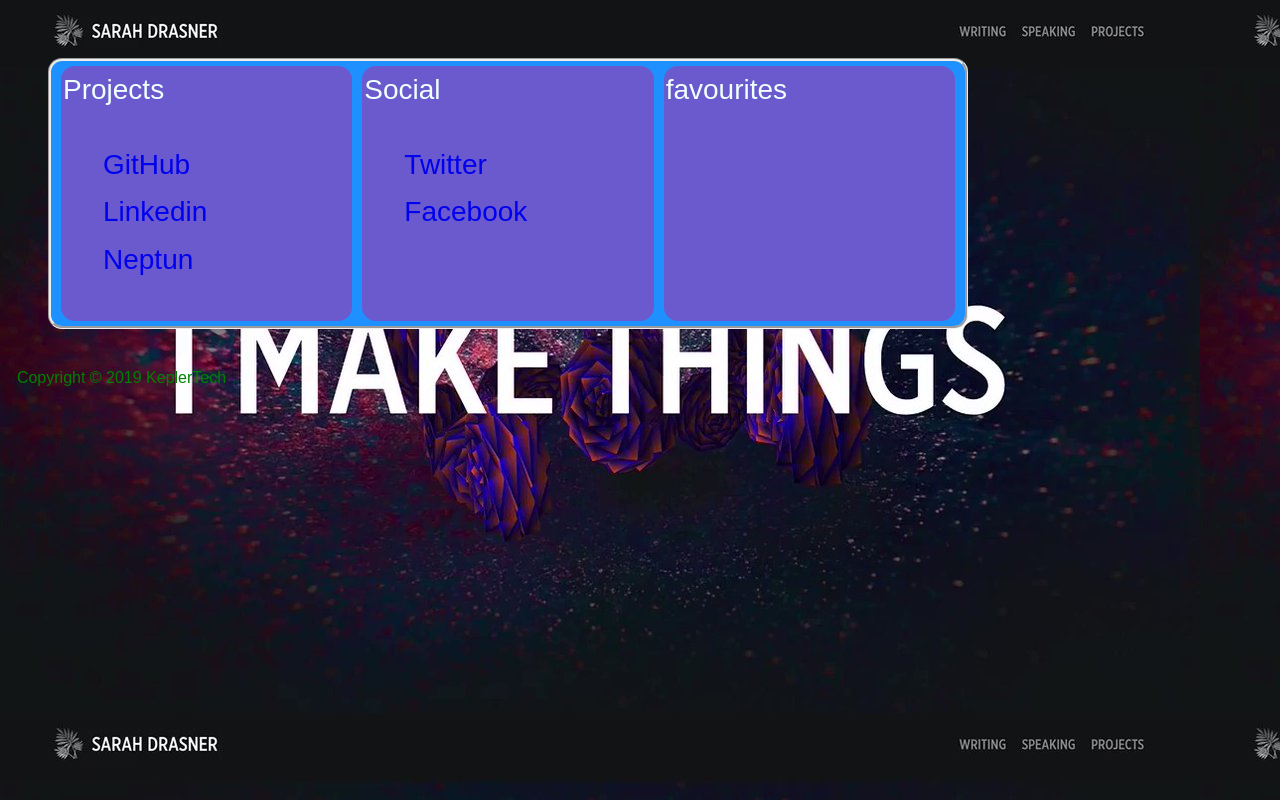
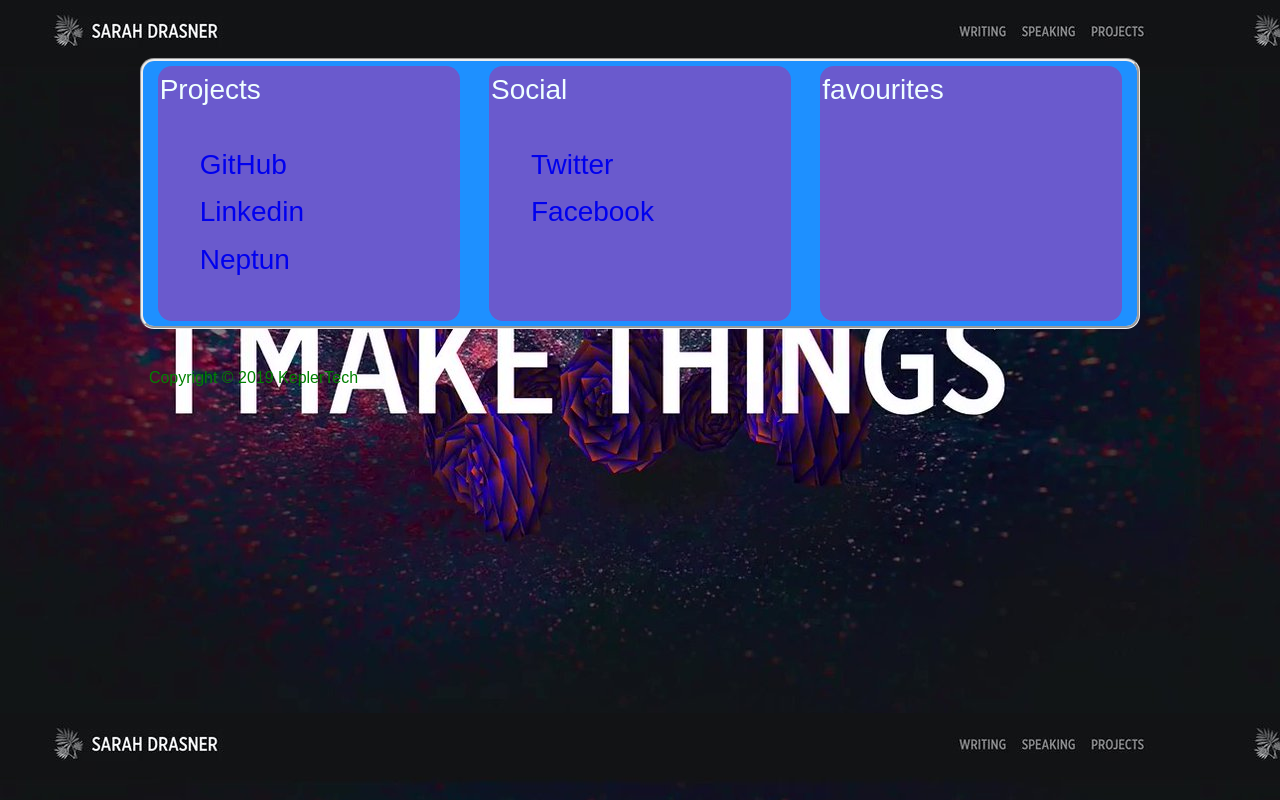
Before and after one commit to Ngugisenior/chromeextensions, a browser extension: page NewTab/index.html in a window 1280 px wide. Drawn offline with Linux system fonts and the light colour scheme.

Commit message:
newtab extension

```diff
--- a/NewTab/styles.css
+++ b/NewTab/styles.css
@@ -1,9 +1,15 @@
+@keyframes fadein{
+	from{opacity:0} to{opacity:1}
+}
 *{
 	border-radius: .5em;
 	padding-top: 5px;
 	padding-bottom: 5px;
 }
 body{
+	margin-right: auto;
+	margin-left: auto;
+	animation:fadein 3s;
 	color: green;
 	width: 1000px;
 	font-family: fantasy;
@@ -11,39 +17,39 @@ body{
 	font-family: fantasy;
 }
 #container{
-	position: center;
 	color: azure;
 	background-color: dodgerblue;
 	position: center;
 	line-height: calc(1.1em + 0.5vw);
-	margin-right: 40px;
-	margin-left: 40px;
+	margin-right: auto;
+	margin-left: auto;
 	margin-top: 40px;
 	margin-bottom: 40px;
 	border-style: groove;
 	border-width: 3px;
 	font-size: 28px;
-
 	display: flex;
 }
 #leftdiv{
 	padding-left: 2px;
 	background-color: slateblue;
 	width: 300px;
-	margin-left: 10px;
-	margin-right: 10px;
+	margin-left: auto;
+	margin-right: auto;
 }
 #centerdiv{
 	padding-left: 2px;
 	background-color: slateblue;
 	width: 300px;
-	margin-right: 10px;
+	margin-right: auto;
+	margin-left: auto;
 }
 #rightdiv{
 	padding-left: 2px;
 	background-color: slateblue;
 	width: 300px;
-	margin-right: 10px;
+	margin-right: auto;
+	margin-left: auto;
 }
 #container #leftdiv ul{
 	list-style: none;
```
